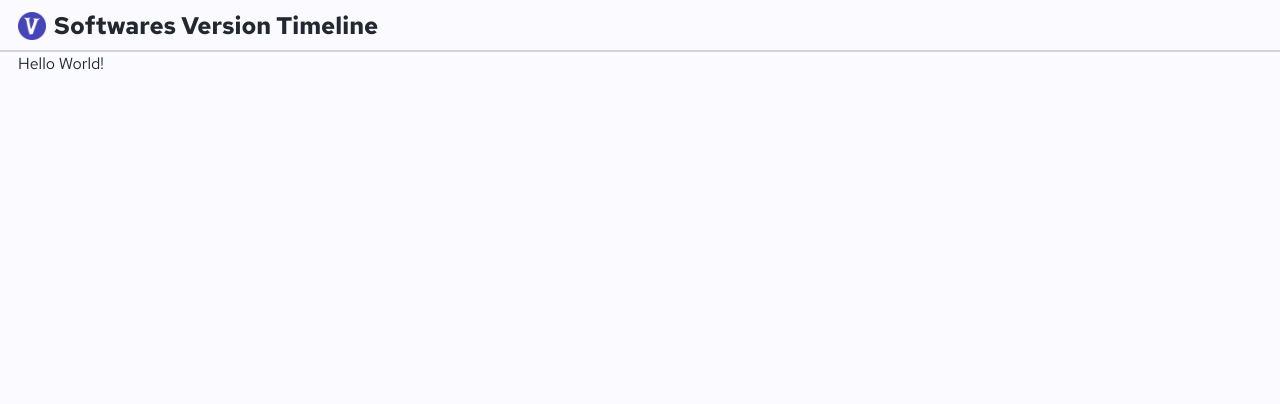
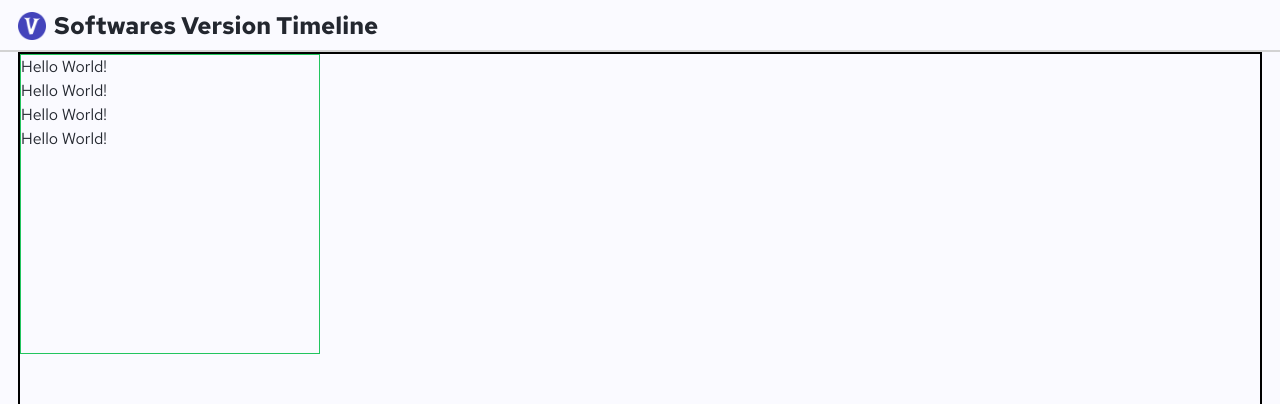
Before and after one commit to arpadpall21/software-versions-timeline, a Next.js app: page /version-map in a window 1280 px wide. Shown: the top 404 px of the page. Built offline with nearby package versions, Linux system fonts and the light colour scheme; no server answers.

Commit message:
[feat] Draggable main field (#10)
Draggable main field

```diff
--- a/package.json
+++ b/package.json
@@ -12,8 +12,7 @@
     "js-cookie": "^3.0.5",
     "next": "15.1.4",
     "next-intl": "^3.26.3",
-    "react": "^19.0.0",
-    "react-dom": "^19.0.0"
+    "react": "^19.0.0"
   },
   "devDependencies": {
     "@eslint/eslintrc": "^3",
--- a/src/Components/Hearder.tsx
+++ b/src/Components/Hearder.tsx
@@ -8,7 +8,7 @@ const Header: React.FC = () => {
   return (
     <header className={'border-b-2 border-borPri dark:border-borPriD'}>
       <h1 className={'text-lg sm:text-2xl font-bold my-2 mx-mobPad sm:mx-desckPad'}>
-        <Image className={'inline mr-2'} src={logo} width={28} height={28} alt="Logo" />
+        <Image className={'inline mr-2'} src={logo} width={28} height={28} alt="Logo" priority={false} />
         <p className={'inline align-middle'}>{t('mainTitle')}</p>
       </h1>
     </header>
--- a/src/app/version-map/page.tsx
+++ b/src/app/version-map/page.tsx
@@ -1,16 +1,59 @@
+'use client';
+
 import '@/app/globals.css';
+import { useState } from 'react';
+
+
+
+
+
 
 const Home = () => {
+  const [position, setPosition] = useState({ x: 0, y: 0 });
+  const [isDragging, setIsDragging] = useState(false);
+  const [offset, setOffset] = useState({ x: 0, y: 0 });
+
+  function handleMouseMove(e: React.MouseEvent) {
+    if (isDragging) {
+      setPosition({
+        x: e.clientX - offset.x,
+        y: e.clientY - offset.y,
+      });
+    }
+  }
+
+  function mouseDownHandler(e: React.MouseEvent) {
+    setIsDragging(true);
+    setOffset({
+      x: e.clientX - position.x,
+      y: e.clientY - position.y,
+    });
+  }
+
+  function mouseUpHandler() {
+    setIsDragging(false);
+  }
+
+
   return (
     <>
-      <p> Hello World!</p>
-      <br />
-      <br />
-      <br />
-      <br />
-      <br />
-      <br />
-      <br />
+      <div
+        className={'border-2 border-black h-[700px]'}
+        onMouseMove={handleMouseMove}
+        onMouseDown={mouseDownHandler}
+        onMouseUp={mouseUpHandler}
+        onMouseLeave={mouseUpHandler}
+        // onTouchStart={mouseDownHandler}
+        // onTouchEnd={mouseUpHandler}
+      >
+        <div className={'border border-green-500 h-[300px] w-[300px]'} style={{ transform: `translate(${position.x}px, ${position.y}px)` }}>
+          <p> Hello World! </p>
+          <p> Hello World! </p>
+          <p> Hello World! </p>
+          <p> Hello World! </p>
+        </div>
+      </div>
+
       <br />
       <br />
       <br />
--- a/tailwind.config.ts
+++ b/tailwind.config.ts
@@ -30,7 +30,7 @@ export default {
       spacing: {
         mobPad: '12px',
         desckPad: '18px',
-      }
+      },
     },
   },
   plugins: [],
```
Also changed, not shown: 1 other file (tests, documents, lock files or other folders).
